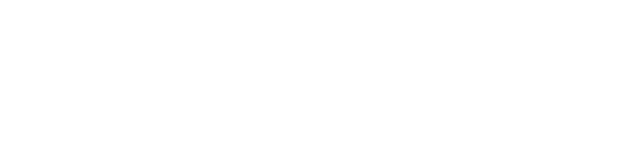
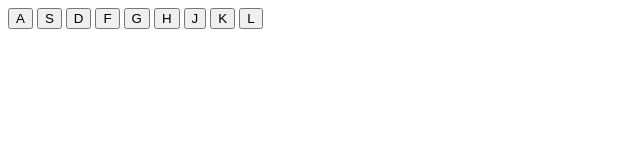
Before and after one commit to PabloGoulartn/Drumkit, a plain HTML site: page index.html in a window 1280 px wide. Shown: the whole page, without its empty margins (0-640 px from the left). Drawn offline with Linux system fonts and the light colour scheme.

Commit message:
Adição de botões no html

```diff
--- a/index.html
+++ b/index.html
@@ -6,5 +6,18 @@
     <title>Drunkit</title>
 </head>
 <body>
+    <main class="content">
+        <section>
+            <button type="button" class="btn">A</button>
+            <button type="button" class="btn">S</button>
+            <button type="button" class="btn">D</button>
+            <button type="button" class="btn">F</button>
+            <button type="button" class="btn">G</button>
+            <button type="button" class="btn">H</button>
+            <button type="button" class="btn">J</button>
+            <button type="button" class="btn">K</button>
+            <button type="button" class="btn">L</button>
+        </section>
+    </main>
 </body>
 </html>
```
